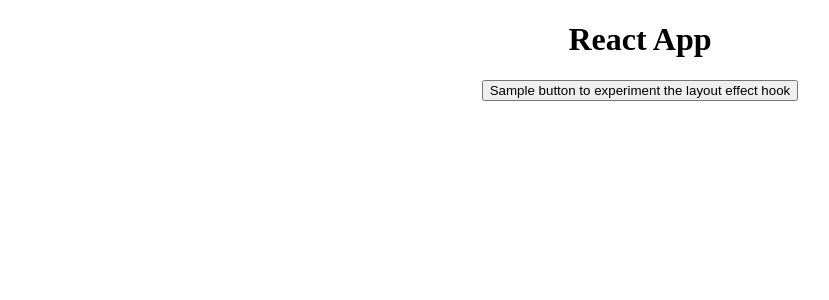
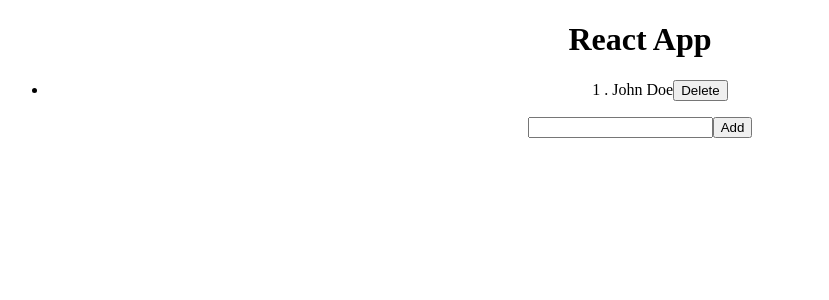
Before and after one commit to bharathkumarsaravanan/react-docs, a React (Create React App) app: page / in a window 1280 px wide. Shown: the top 300 px of the page, without its empty margins (0-829 px from the left). Built offline with nearby package versions, Linux system fonts and the light colour scheme; the HTML template or start-up script is replaced by a standard one.

Commit message:
KAN-20-useReducer

```diff
--- a/src/App.js
+++ b/src/App.js
@@ -1,24 +1,25 @@
-import './App.css';
-import UseActionStateHook from './hooks/UseActionStateHook/UseActionStateHook';
-import UseCallBackHook from './hooks/UseCallBackHook/UseCallBackHook';
-import UseContextHook from './hooks/UseContextHook/UseContextHook';
-import UseEffectHook from './hooks/UseEffectHook/UseEffectHook';
-import UseDebugValueHook from './hooks/UseDebugValueHook/UseDebugValueHook';
-import UseIdHook from './hooks/UseIdHook/UseIdHook';
-import UseMemoHook from './hooks/UseMemoHook/UseMemoHook';
-import UseFormActionHook from './hooks/UseFormStatusHook/UseFormStatus';
-import UseTransitionHook from './hooks/UseTransitionHook/UseTransitionHook';
-import UseDeferredValueHook from './hooks/UseDeferredValueHook /UseDeferredValueHook';
-import UseStateHook from './hooks/UseStateHook/UseStateHook';
-import UseRefHook from './hooks/UseRefHook/UseRefHook';
-import UseInsertionEffectExample from './hooks/UseInsertionEffect/UseInsertionEffect';
-import UseLayoutEffectHook from './hooks/UseLayoutEffectHook/UseLayoutEffectHook';
+import "./App.css";
+import UseActionStateHook from "./hooks/UseActionStateHook/UseActionStateHook";
+import UseCallBackHook from "./hooks/UseCallBackHook/UseCallBackHook";
+import UseContextHook from "./hooks/UseContextHook/UseContextHook";
+import UseEffectHook from "./hooks/UseEffectHook/UseEffectHook";
+import UseDebugValueHook from "./hooks/UseDebugValueHook/UseDebugValueHook";
+import UseIdHook from "./hooks/UseIdHook/UseIdHook";
+import UseMemoHook from "./hooks/UseMemoHook/UseMemoHook";
+import UseFormActionHook from "./hooks/UseFormStatusHook/UseFormStatus";
+import UseTransitionHook from "./hooks/UseTransitionHook/UseTransitionHook";
+import UseDeferredValueHook from "./hooks/UseDeferredValueHook /UseDeferredValueHook";
+import UseStateHook from "./hooks/UseStateHook/UseStateHook";
+import UseRefHook from "./hooks/UseRefHook/UseRefHook";
+import UseInsertionEffectExample from "./hooks/UseInsertionEffect/UseInsertionEffect";
+import UseLayoutEffectHook from "./hooks/UseLayoutEffectHook/UseLayoutEffectHook";
+import UseReducerHook from "./hooks/UseReducerHook/UseReducerHook";
 
 function App() {
   return (
     <div className="App">
       <h1>React App</h1>
-      <UseLayoutEffectHook />
+      <UseReducerHook />
     </div>
   );
 }
--- /dev/null
+++ b/src/hooks/UseReducerHook/UseReducerHook.jsx
@@ -0,0 +1,62 @@
+import React, { useReducer, useState } from "react";
+
+const reducer = (state, action) => {
+  switch (action.type) {
+    case "add":
+      return [
+        ...state,
+        {
+          id: Date.now(),
+          name: action.value,
+        },
+      ];
+    case "delete":
+      return state.filter((student) => student.id !== action.id);
+    default:
+      return state;
+  }
+};
+
+const initialState = [
+  {
+    id: 1,
+    name: "John Doe",
+  },
+];
+
+const UseReducerHook = () => {
+  const [name, setName] = useState("");
+  const [state, dispatch] = useReducer(reducer, initialState);
+
+  return (
+    <>
+      <ul>
+        {state.map((student, key) => (
+          <li key={key}>
+            {student.id} . {student.name}
+            <button
+              onClick={() => dispatch({ type: "delete", id: student.id })}
+            >
+              Delete
+            </button>
+          </li>
+        ))}
+      </ul>
+
+      <input
+        type="text"
+        value={name}
+        onChange={(e) => setName(e.target.value)}
+      />
+      <button
+        onClick={() => {
+          dispatch({ type: "add", value: name });
+        }}
+      >
+        Add
+      </button>
+    </>
+  );
+};
+
+export default UseReducerHook;
```
Also changed, not shown: .codesandbox/tasks.json (added).
